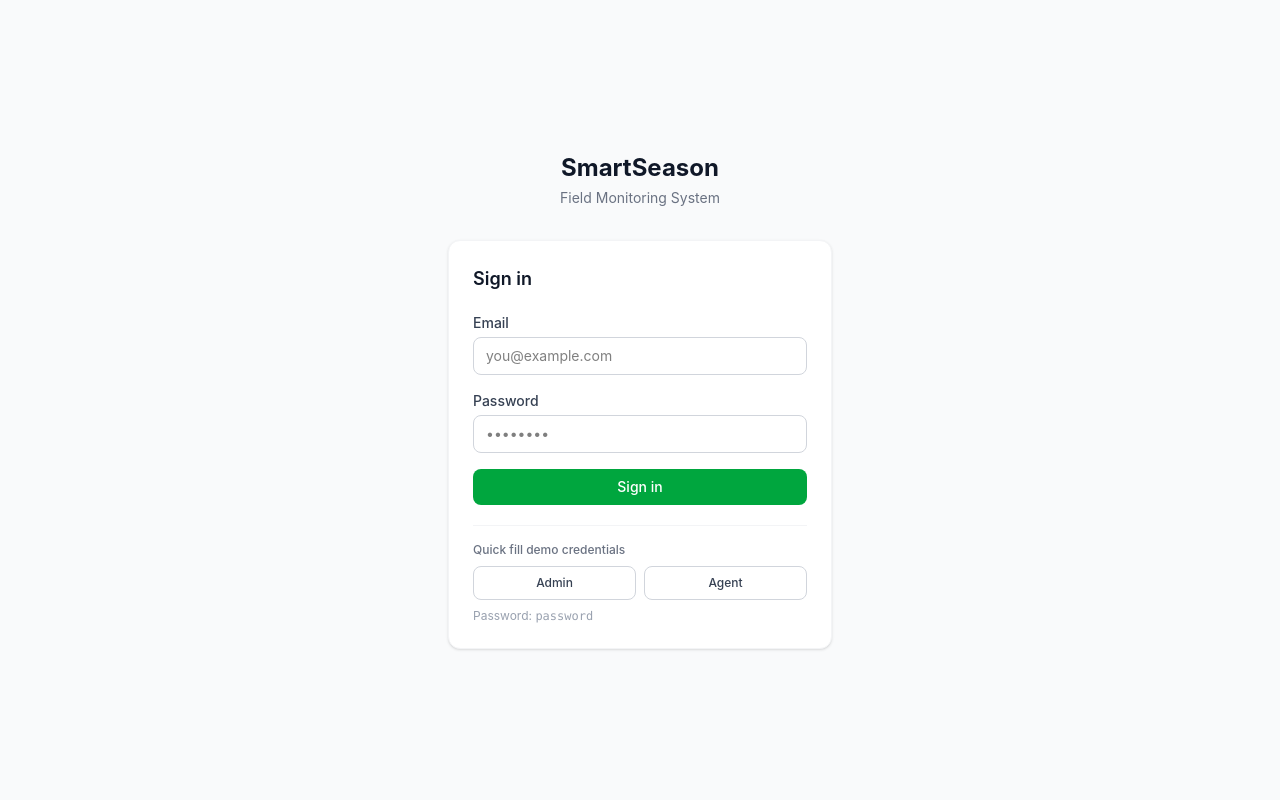
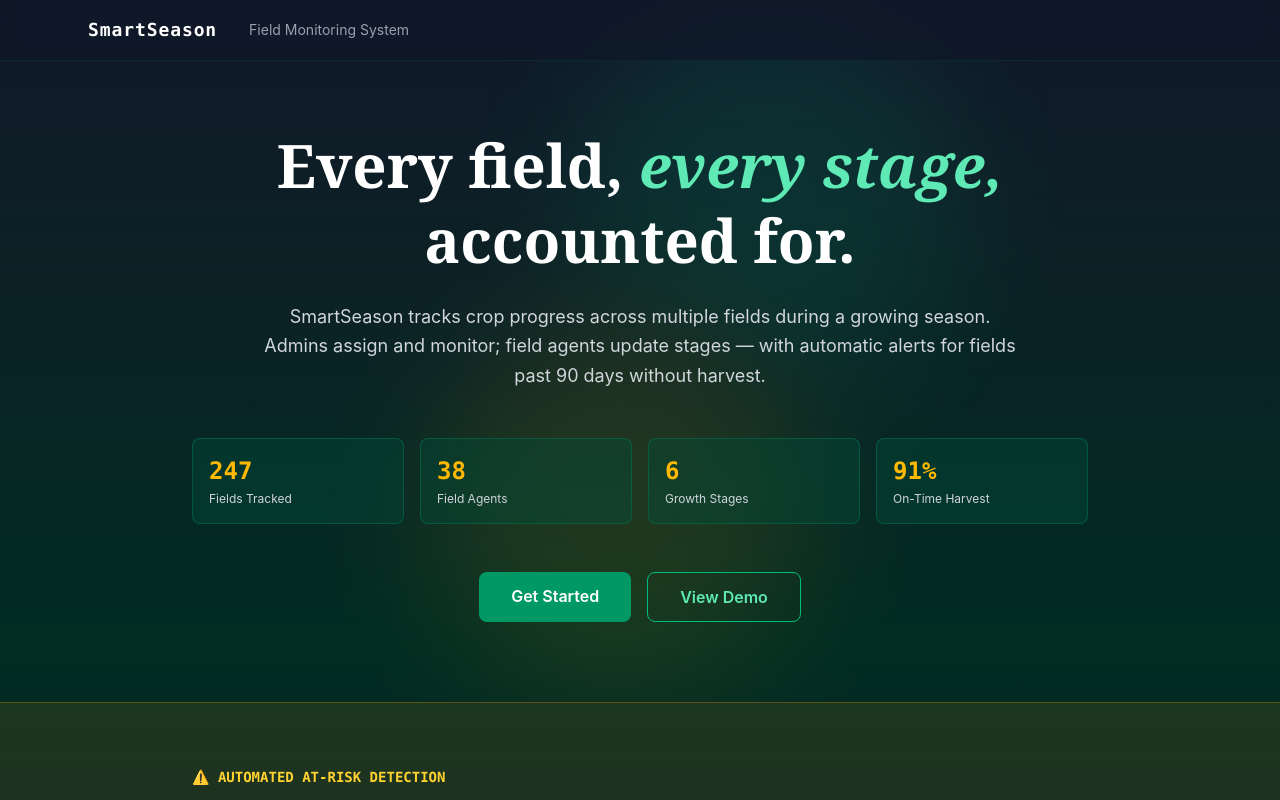
Before and after one commit to David-IT2/SmartSeason-Field-Monitoring-System, a React app: page / in a window 1280 px wide. Before the commit this address led to /login. Shown: the top 800 px of the page. Built offline with nearby package versions, Linux system fonts and the light colour scheme; the HTML template or start-up script is replaced by a standard one.

Commit message:
add landing page route and update root path

```diff
--- a/src/App.jsx
+++ b/src/App.jsx
@@ -2,6 +2,7 @@
 import { AuthProvider } from './context/AuthContext'
 import ProtectedRoute from './components/ProtectedRoute'
 import Layout from './components/Layout'
+import Landing from './pages/Landing'
 import Login from './pages/Login'
 
 import AdminDashboard from './pages/admin/Dashboard'
@@ -18,8 +19,8 @@
     <AuthProvider>
       <BrowserRouter>
         <Routes>
+          <Route path="/" element={<Landing />} />
           <Route path="/login" element={<Login />} />
-          <Route path="/" element={<Navigate to="/login" replace />} />
 
           <Route path="/admin" element={<ProtectedRoute role="admin"><Layout><AdminDashboard /></Layout></ProtectedRoute>} />
           <Route path="/admin/fields" element={<ProtectedRoute role="admin"><Layout><AdminFields /></Layout></ProtectedRoute>} />
```
